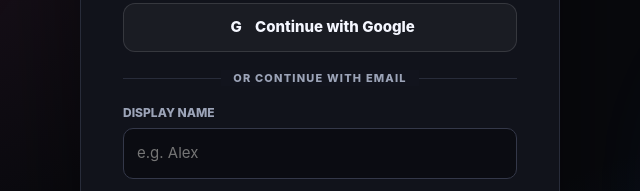
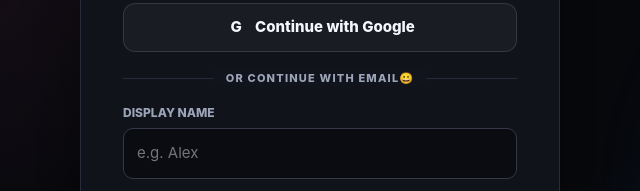
Before and after one commit to Ayaansh-ATAF/Atomic-Swift-Typing, a plain HTML site: page index.html in a window 1280 px wide. Shown: the part 373-564 px from the top of the page, 320-960 px from the left. Drawn offline with nearby package versions, Linux system fonts and the light colour scheme.

```diff
--- a/index.html
+++ b/index.html
@@ -18,7 +18,7 @@
     <div class="auth-provider-row">
       <button type="button" class="btn auth-provider auth-provider-google" id="googleSignInBtn"><span class="auth-logo" aria-hidden="true">G</span>Continue with Google</button>
     </div>
-    <div class="auth-divider"><span>or continue with email</span></div>
+    <div class="auth-divider"><span>or continue with email😀</span></div>
     <form id="authGateForm">
       <div class="field" id="authNameField"><label for="authName">DISPLAY NAME</label><input id="authName" name="name" maxlength="60" autocomplete="name" placeholder="e.g. Alex" required></div>
       <div class="field"><label for="authEmail">EMAIL</label><input id="authEmail" name="email" type="email" autocomplete="email" placeholder="you@example.com" required></div>
```
